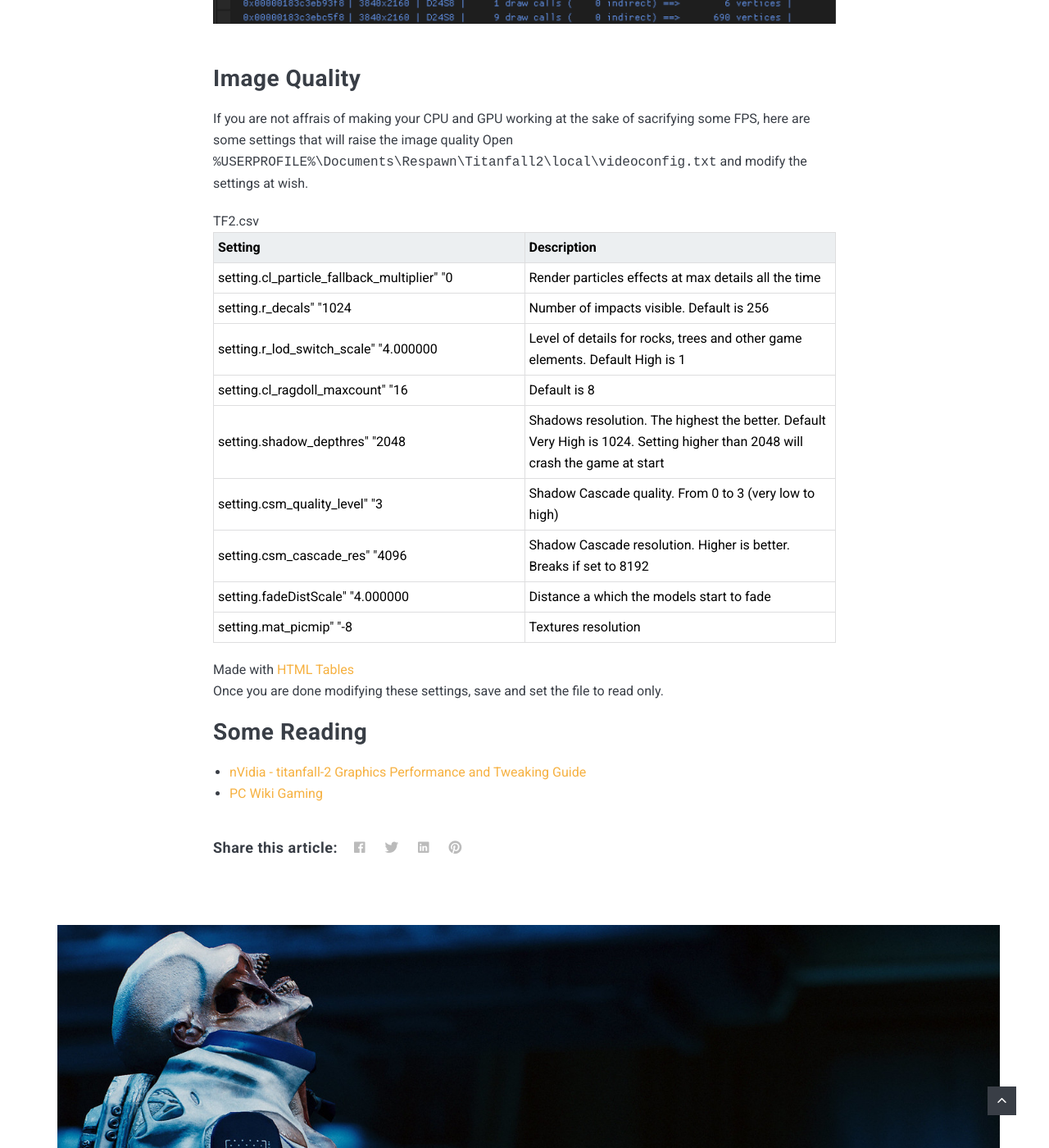
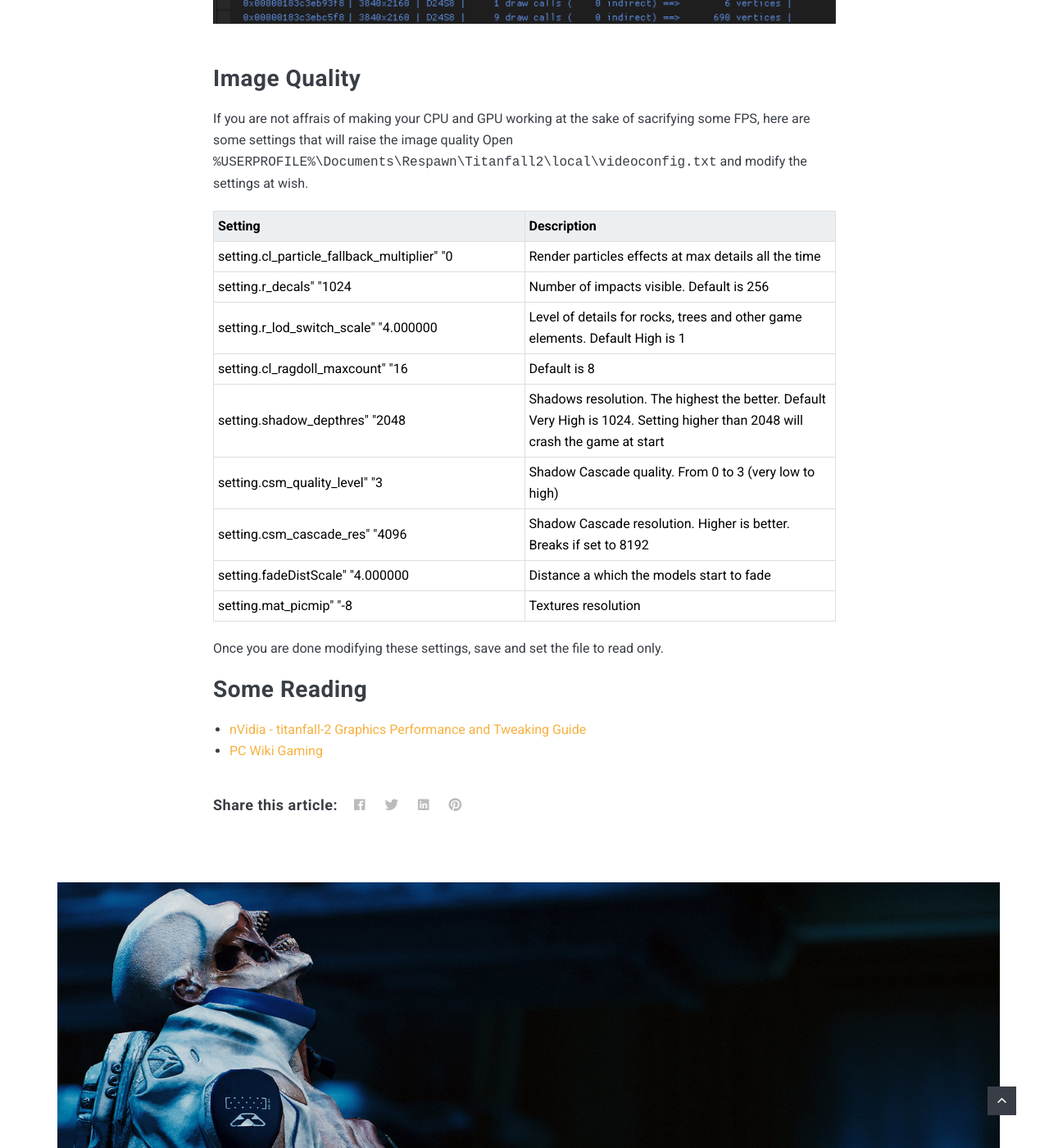
Before and after one commit to AnticOwl/anticowl.github.io, a Jekyll site: the page built from _posts/2024-07-18-Titanfall2.md, in a window 1280 px wide and 1400 px high, scrolled down 2078 px. Shown: the whole window at 82% size. Built offline with Jekyll 4.4.1, drawn with Linux system fonts in a browser that asks for light colours; nearby versions of some CDN libraries.

Commit message:
Update 2024-07-18-Titanfall2.md

```diff
--- a/_posts/2024-07-18-Titanfall2.md
+++ b/_posts/2024-07-18-Titanfall2.md
@@ -71,7 +71,6 @@
 </style>
 <div class="table_component" role="region" tabindex="0">
 <table>
-    <caption>TF2.csv</caption>
     <thead>
         <tr>
             <th>Setting </th>
@@ -118,7 +117,6 @@
         <tr></tr>
     </tbody>
 </table>
-<div style="margin-top:8px">Made with <a href="https://www.htmltables.io/" target="_blank">HTML Tables</a></div>
 </div>
 
 Once you are done modifying these settings, save and set the file to read only.
```
